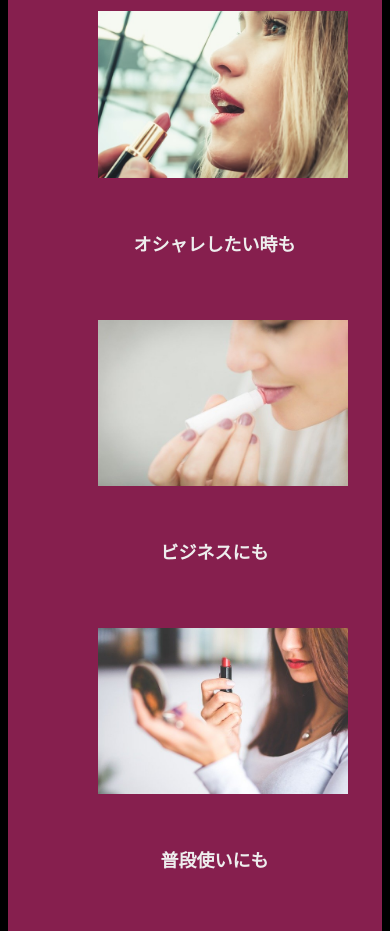
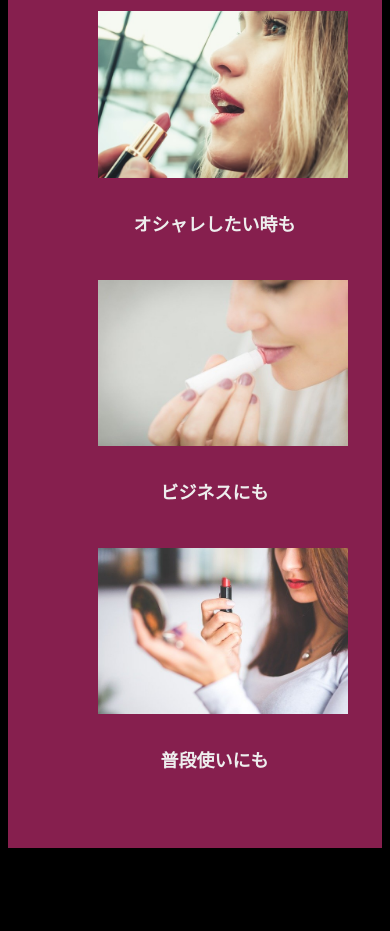
Before and after one commit to yayao4/perfectlip, a plain HTML site: page index.html in a window 390 px wide. Shown: the part 2470-3401 px from the top of the page. Drawn offline with Linux system fonts and the light colour scheme.

Commit message:
Add files via upload

```diff
--- a/responsive.css
+++ b/responsive.css
@@ -136,6 +136,11 @@
    list-style: none;
 }
 
+ #section2 h3 {
+  width: 300px;
+  padding: 10px;
+}
+
 #section3 {
   width: 400px;
   margin: 0 auto;
```
